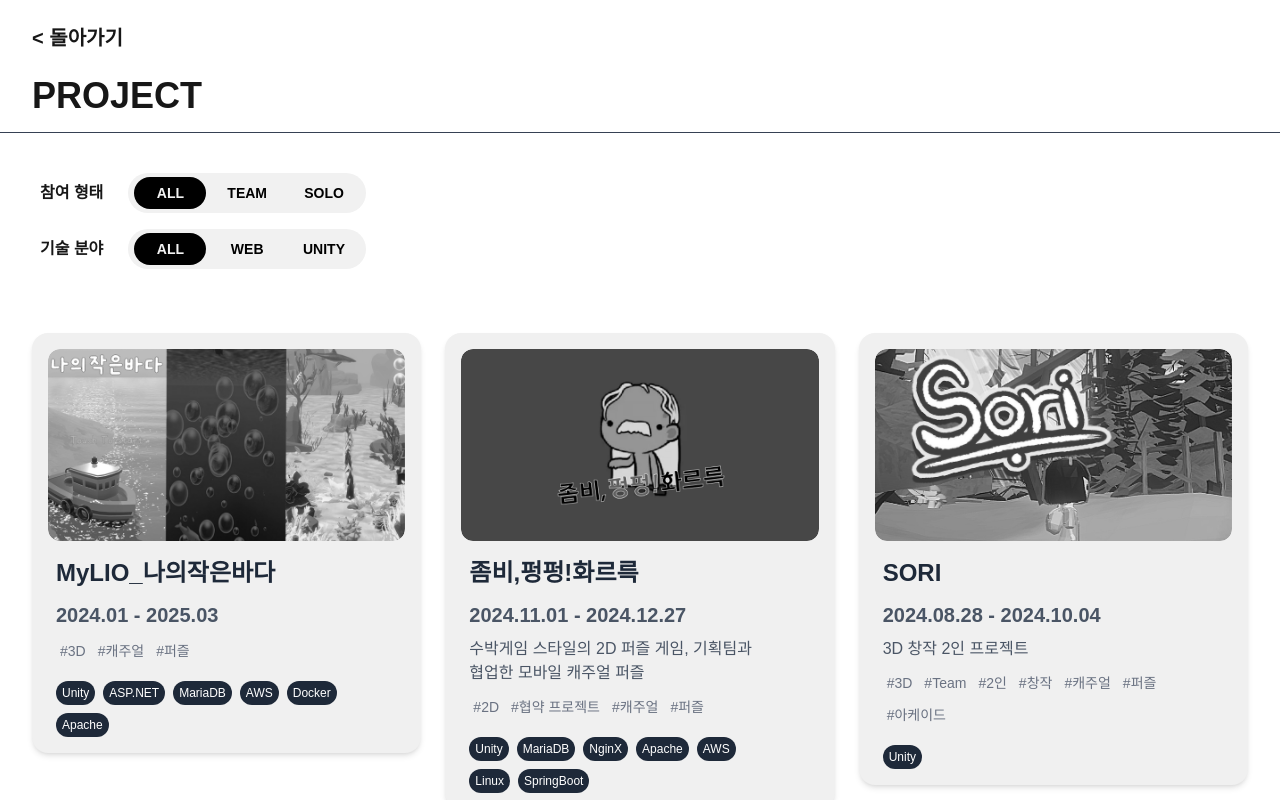
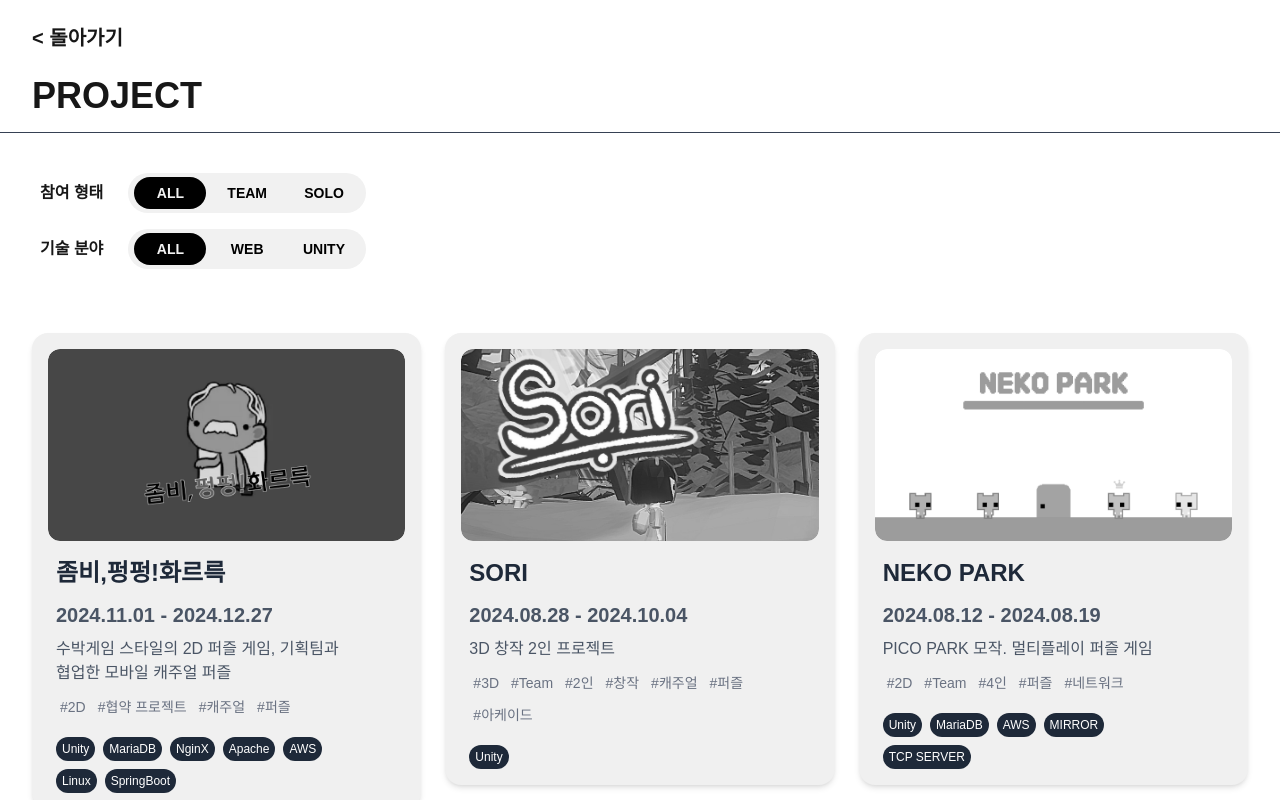
Before and after one commit to Nuuuing/sujin_portfolio, a Next.js app: page /project in a window 1280 px wide. Shown: the top 800 px of the page. Built offline with nearby package versions, Linux system fonts and the light colour scheme; a web font is replaced by a local one.

Commit message:
[Fix] mylio 삭제처리

```diff
--- a/src/data/project.data.ts
+++ b/src/data/project.data.ts
@@ -3,9 +3,6 @@ import { skills } from "./common.data";
 
 export const prepImg = `${process.env.BASE_PATH}/projImg/preparing.png`;
 
-//blue
-const blue_0 = `${process.env.BASE_PATH}/projImg/blue_0.png`;
-const blue_1 = `${process.env.BASE_PATH}/projImg/blue_1.png`;
 //zonbie
 const zphImg = `${process.env.BASE_PATH}/projImg/zph.png`;
 const zphImg1 = `${process.env.BASE_PATH}/projImg/zph_1.png`;
@@ -26,21 +23,6 @@ const twf_2 = `${process.env.BASE_PATH}/projImg/twf_2.png`;
 const paperPleaseImg = `${process.env.BASE_PATH}/projImg/pp.png`;
 
 export const projectData: projectT[] = [
-    {
-        key: 5,
-        projName: "MyLIO_나의작은바다",
-        projTag: ["3D", "캐주얼", "퍼즐"],
-        startDate: "2024.01",
-        endDate: " 2025.03 ",
-        projSkills: [
-            skills[18], skills[21], skills[13], skills[19], skills[15], skills[20]
-        ],
-        notionUrl: "https://otheretc.notion.site/MyLIO-16c41e6afd5780f4ac3aeb14e5230ab6",
-        gitUrl: ["NONE", "https://github.com/BlueSeekers/MyLittleOcean_Backend"],
-        imgUrl: blue_0,
-        projSize: ProjSize.side,
-        projPtc: ProjPtc.TEAM
-    },
     {
         key: 4,
         projName: "좀비,펑펑!화르륵",
@@ -126,36 +108,6 @@ export const projectData: projectT[] = [
 ]
 
 export const projectDetailData: projDetailT[] = [
-    {
-        key: 5,
-        projName: "MyLIO_나의작은바다",
-        projTag: ["3D", "캐주얼", "퍼즐"],
-        startDate: "2024.01",
-        endDate: " 2025.03 ",
-        projSkills: [
-            skills[18], skills[21], skills[13], skills[19], skills[15], skills[20]
-        ],
-        notionUrl: "https://otheretc.notion.site/MyLIO-16c41e6afd5780f4ac3aeb14e5230ab6",
-        gitUrl: ["NONE", "https://github.com/BlueSeekers/MyLittleOcean_Backend"],
-        imgUrl: [blue_0, blue_1],
-        projSize: ProjSize.side,
-        projPtc: ProjPtc.TEAM,
-        projDescDetail: "overview text",
-        roles: [
-            {
-                imgUrl: prepImg,
-                midTitle: "ATEST",
-                contents: "ATEST"
-            }
-        ],
-        contents: [
-            {
-                imgUrl: prepImg,
-                midTitle: "ATEST",
-                contents: "ATEST"
-            }
-        ]
-    },
     {
         key: 4,
         projName: "좀비,펑펑!화르륵",
```
